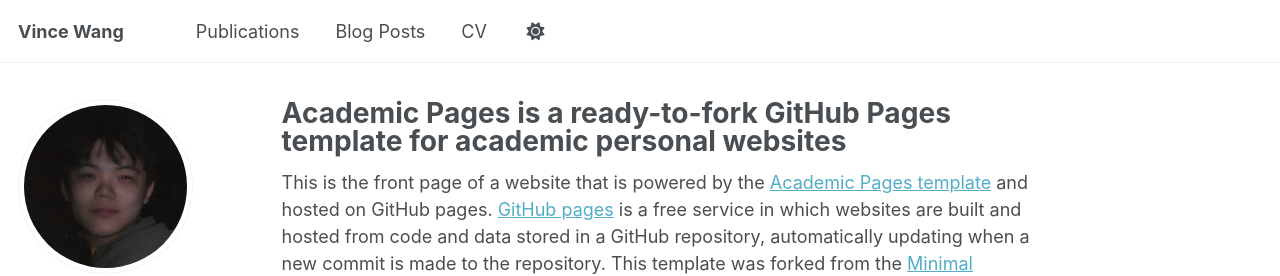
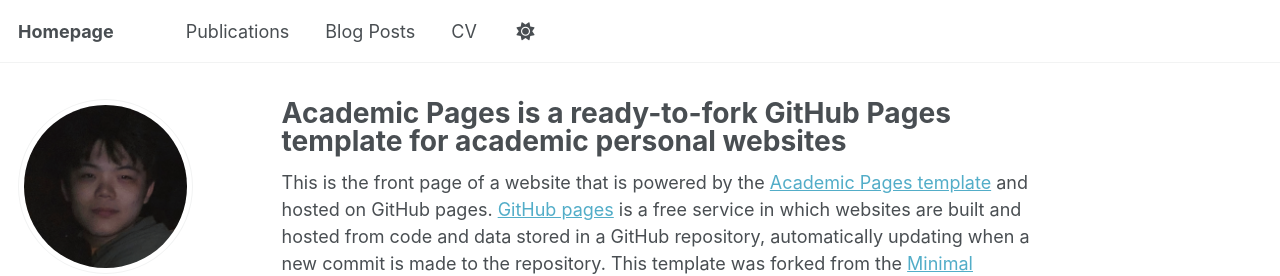
Before and after one commit to VinceWangVW/VinceWangVW.github.io, a Jekyll site: the page built from _pages/about.md, in a window 1280 px wide. Shown: the top 276 px of the page. Built offline with Jekyll 4.4.1, drawn with Linux system fonts in a browser that asks for light colours; a script that is not in the unit is left out.

Commit message:
Update _config.yml

```diff
--- a/_config.yml
+++ b/_config.yml
@@ -9,7 +9,7 @@
 # Basic Site Settings
 locale                   : "en-US"
 site_theme               : "default" # Currently available options are "default", "air"
-title                    : "Vince Wang"
+title                    : "Homepage"
 title_separator          : "-"
 name                     : &name "Vince Wang"
 description              : &description "Your Name's academic portfolio"   # Update this with a general description of your site, this is the default if not overridden by a page
```
